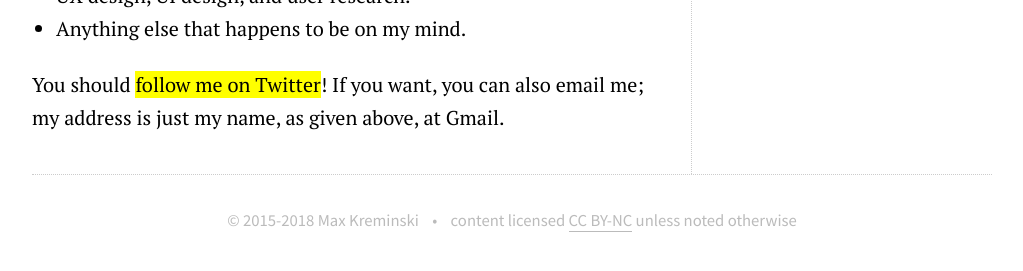
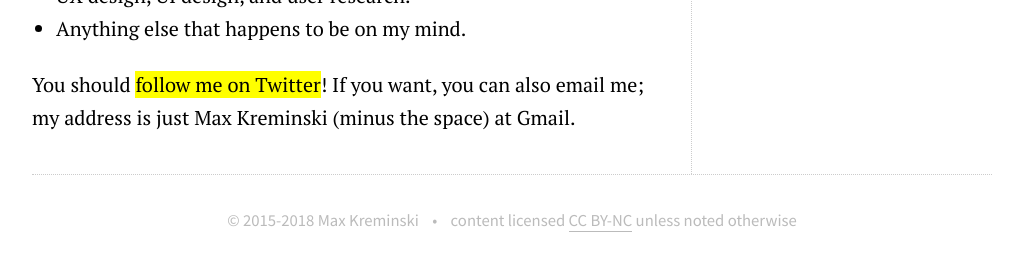
Before and after one commit to mkremins/mkremins.github.io, a Jekyll site: the page built from about/index.html, in a window 1280 px wide. Shown: the part 615-886 px from the top of the page, without its empty margins (128-1151 px from the left). Built offline with Jekyll 4.4.1, drawn with Linux system fonts in a browser that asks for light colours; nearby versions of some CDN libraries.

Commit message:
De-obfuscate my email address slightly

```diff
--- a/about/index.html
+++ b/about/index.html
@@ -10,5 +10,5 @@ title: About me, about this site
   <li>UX design, UI design, and user research.</li>
   <li>Anything else that happens to be on my mind.</li>
 </ul>
-<p>You should <a href="https://twitter.com/maxkreminski">follow me on Twitter</a>! If you want, you can also email me; my address is just my name, as given above, at Gmail.</p>
+<p>You should <a href="https://twitter.com/maxkreminski">follow me on Twitter</a>! If you want, you can also email me; my address is just Max Kreminski (minus the space) at Gmail.</p>
 <style>ul li {margin-bottom: 0;}</style>
```
